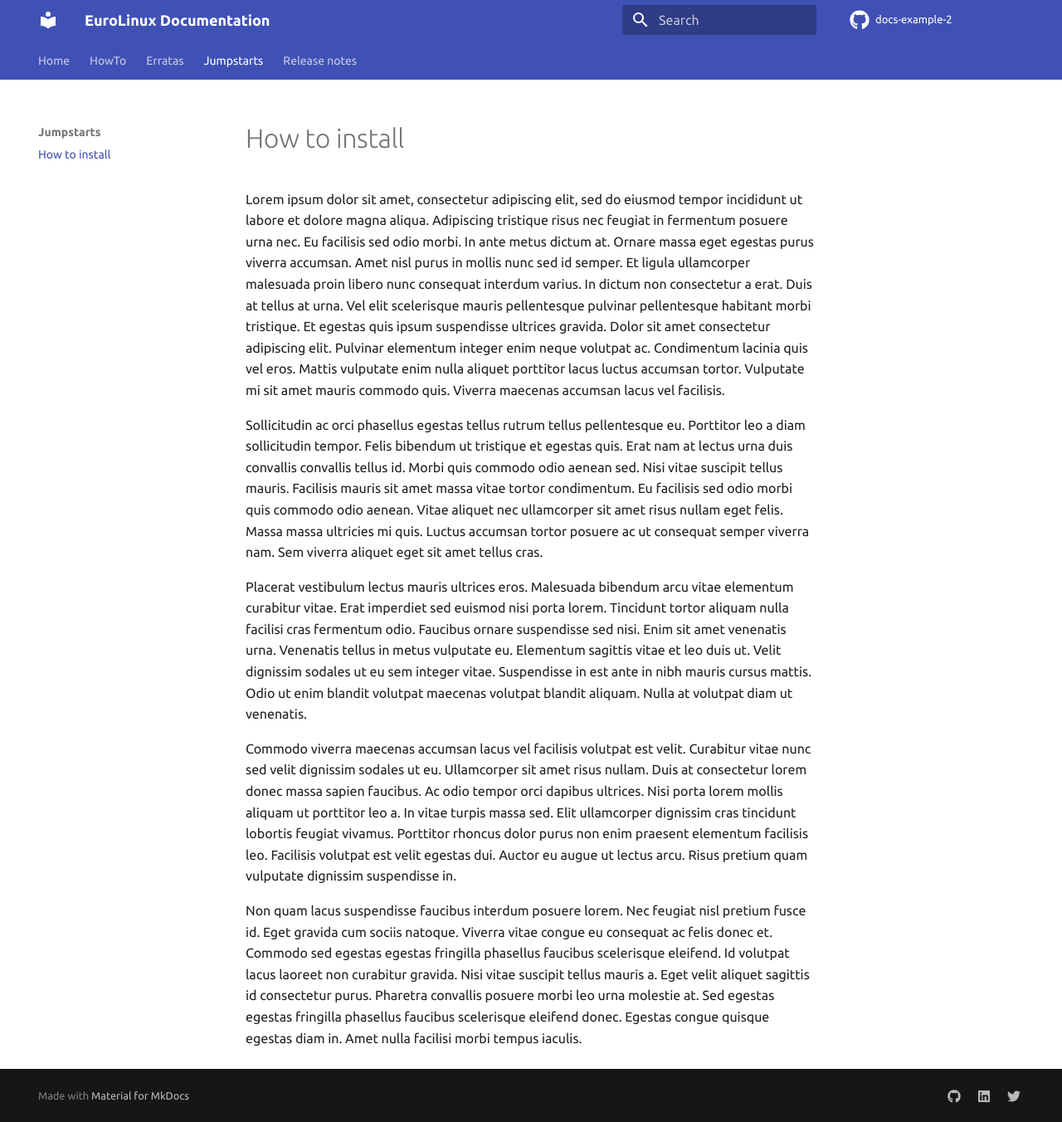
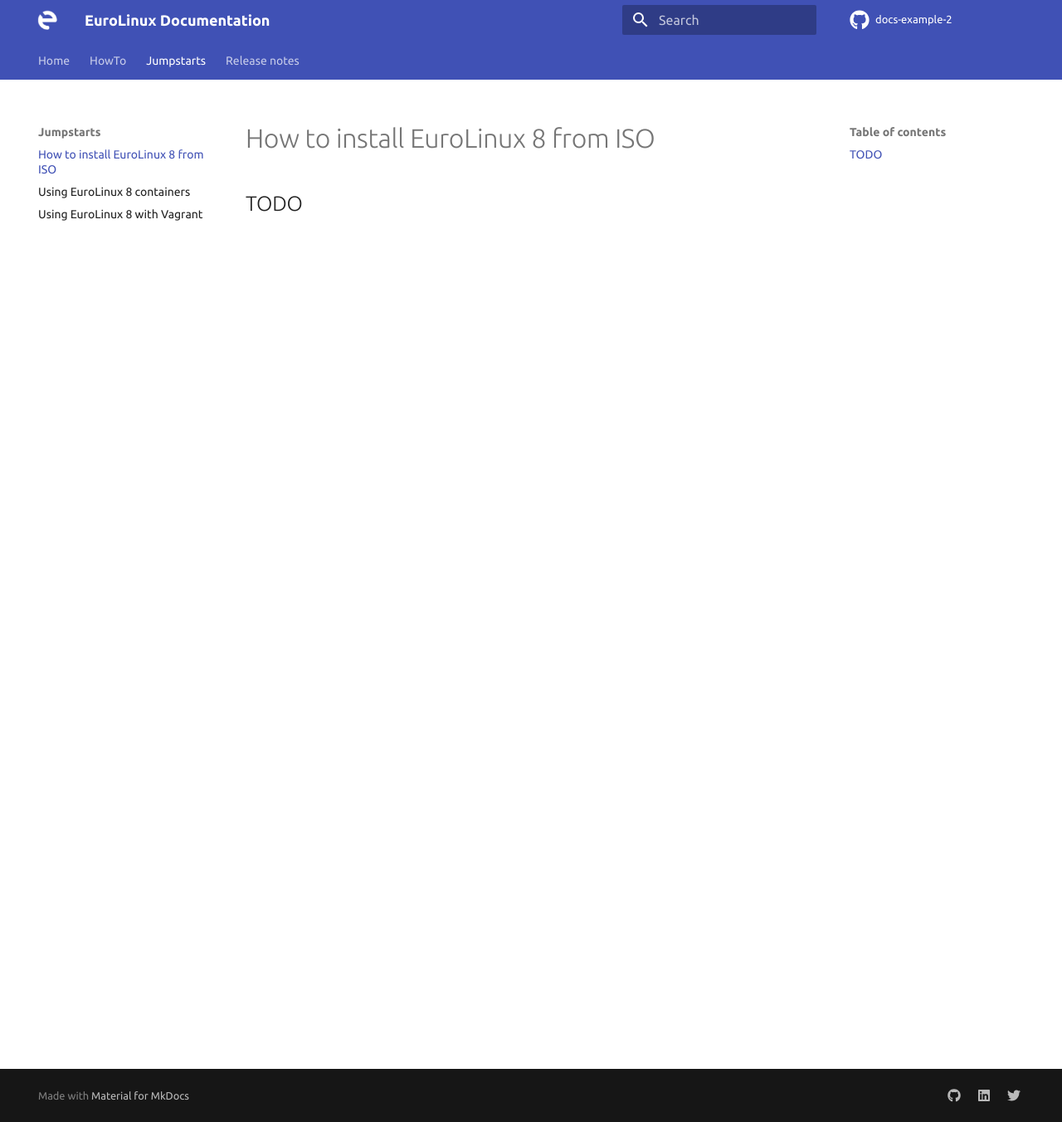
Before and after one commit to AlexBaranowski/docs-example-2, an MkDocs documentation site: the page built from docs/jumpstarts/8-installation.md, in a window 1280 px wide and 1352 px high. Shown: the whole window at 83% size. Built offline with MkDocs 1.6.1 and Material for MkDocs 9.7.7, drawn with Linux system fonts in a browser that asks for light colours; comment, search, counter and statistics services are not loaded.

Commit message:
Finished PoC

```diff
--- a/docs/jumpstarts/8-installation.md
+++ b/docs/jumpstarts/8-installation.md
@@ -1,11 +1,3 @@
-# How to install
+# How to install EuroLinux 8 from ISO
 
-Lorem ipsum dolor sit amet, consectetur adipiscing elit, sed do eiusmod tempor incididunt ut labore et dolore magna aliqua. Adipiscing tristique risus nec feugiat in fermentum posuere urna nec. Eu facilisis sed odio morbi. In ante metus dictum at. Ornare massa eget egestas purus viverra accumsan. Amet nisl purus in mollis nunc sed id semper. Et ligula ullamcorper malesuada proin libero nunc consequat interdum varius. In dictum non consectetur a erat. Duis at tellus at urna. Vel elit scelerisque mauris pellentesque pulvinar pellentesque habitant morbi tristique. Et egestas quis ipsum suspendisse ultrices gravida. Dolor sit amet consectetur adipiscing elit. Pulvinar elementum integer enim neque volutpat ac. Condimentum lacinia quis vel eros. Mattis vulputate enim nulla aliquet porttitor lacus luctus accumsan tortor. Vulputate mi sit amet mauris commodo quis. Viverra maecenas accumsan lacus vel facilisis.
-
-Sollicitudin ac orci phasellus egestas tellus rutrum tellus pellentesque eu. Porttitor leo a diam sollicitudin tempor. Felis bibendum ut tristique et egestas quis. Erat nam at lectus urna duis convallis convallis tellus id. Morbi quis commodo odio aenean sed. Nisi vitae suscipit tellus mauris. Facilisis mauris sit amet massa vitae tortor condimentum. Eu facilisis sed odio morbi quis commodo odio aenean. Vitae aliquet nec ullamcorper sit amet risus nullam eget felis. Massa massa ultricies mi quis. Luctus accumsan tortor posuere ac ut consequat semper viverra nam. Sem viverra aliquet eget sit amet tellus cras.
-
-Placerat vestibulum lectus mauris ultrices eros. Malesuada bibendum arcu vitae elementum curabitur vitae. Erat imperdiet sed euismod nisi porta lorem. Tincidunt tortor aliquam nulla facilisi cras fermentum odio. Faucibus ornare suspendisse sed nisi. Enim sit amet venenatis urna. Venenatis tellus in metus vulputate eu. Elementum sagittis vitae et leo duis ut. Velit dignissim sodales ut eu sem integer vitae. Suspendisse in est ante in nibh mauris cursus mattis. Odio ut enim blandit volutpat maecenas volutpat blandit aliquam. Nulla at volutpat diam ut venenatis.
-
-Commodo viverra maecenas accumsan lacus vel facilisis volutpat est velit. Curabitur vitae nunc sed velit dignissim sodales ut eu. Ullamcorper sit amet risus nullam. Duis at consectetur lorem donec massa sapien faucibus. Ac odio tempor orci dapibus ultrices. Nisi porta lorem mollis aliquam ut porttitor leo a. In vitae turpis massa sed. Elit ullamcorper dignissim cras tincidunt lobortis feugiat vivamus. Porttitor rhoncus dolor purus non enim praesent elementum facilisis leo. Facilisis volutpat est velit egestas dui. Auctor eu augue ut lectus arcu. Risus pretium quam vulputate dignissim suspendisse in.
-
-Non quam lacus suspendisse faucibus interdum posuere lorem. Nec feugiat nisl pretium fusce id. Eget gravida cum sociis natoque. Viverra vitae congue eu consequat ac felis donec et. Commodo sed egestas egestas fringilla phasellus faucibus scelerisque eleifend. Id volutpat lacus laoreet non curabitur gravida. Nisi vitae suscipit tellus mauris a. Eget velit aliquet sagittis id consectetur purus. Pharetra convallis posuere morbi leo urna molestie at. Sed egestas egestas fringilla phasellus faucibus scelerisque eleifend donec. Egestas congue quisque egestas diam in. Amet nulla facilisi morbi tempus iaculis.
+## TODO
--- /dev/null
+++ b/docs/jumpstarts/container-el-8.md
@@ -0,0 +1,3 @@
+# Using EuroLinux 8 containers
+
+## TODO
--- /dev/null
+++ b/docs/jumpstarts/vagrant-el8.md
@@ -0,0 +1,3 @@
+# Using EuroLinux 8 with Vagrant
+
+## TODO
--- a/mkdocs.yml
+++ b/mkdocs.yml
@@ -7,6 +7,8 @@
 # EuroLinux theme settings
 theme:
   name: material
+  logo: assets/favicon-white.png
+  favicon: assets/favicon.png
   palette:
     primary: indigo
   font:
```
Also changed, not shown: docs/HowTo/epel.md (deleted, +0 -15 lines), docs/erratas/01.md (deleted, +0 -1 lines), docs/release-notes/8.4-beta.md (+8 -7 lines), docs/assets/el-logo.png (added), docs/assets/favicon-white.png (added), docs/assets/favicon.png (added).
